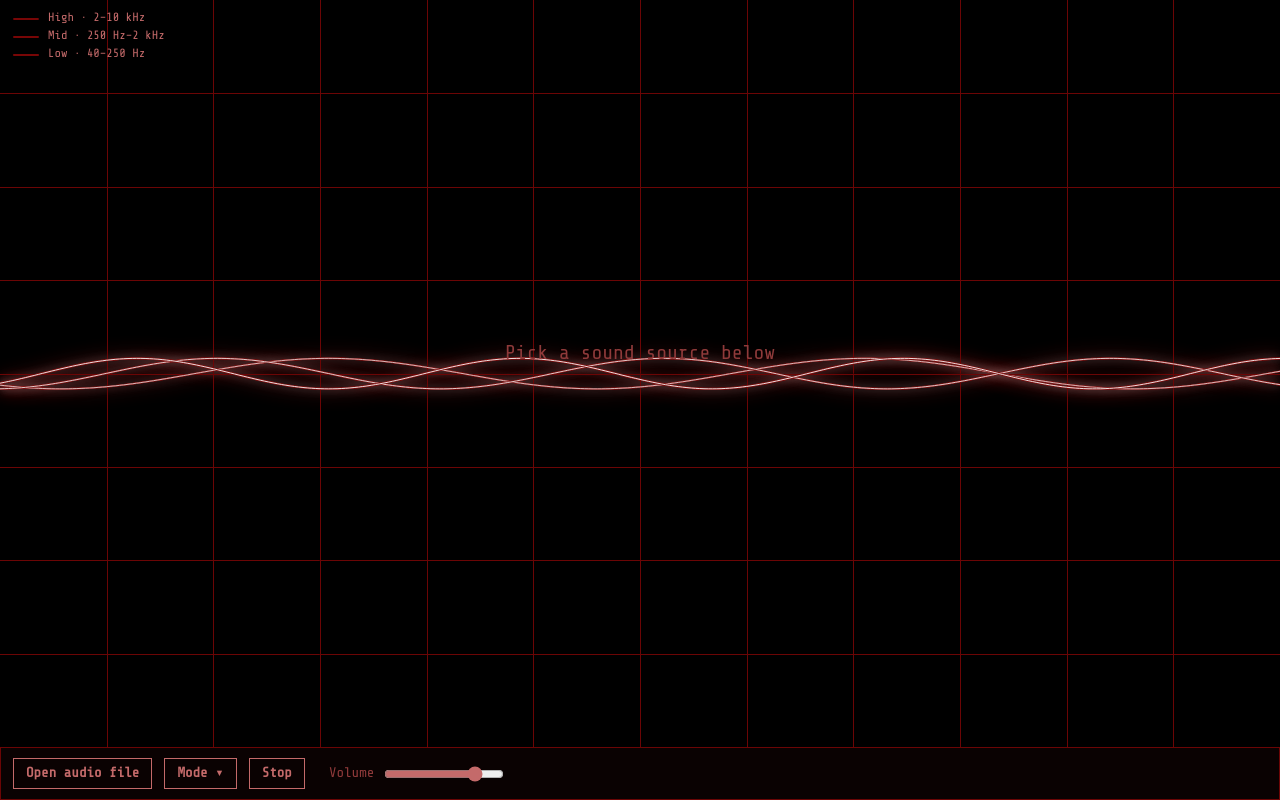
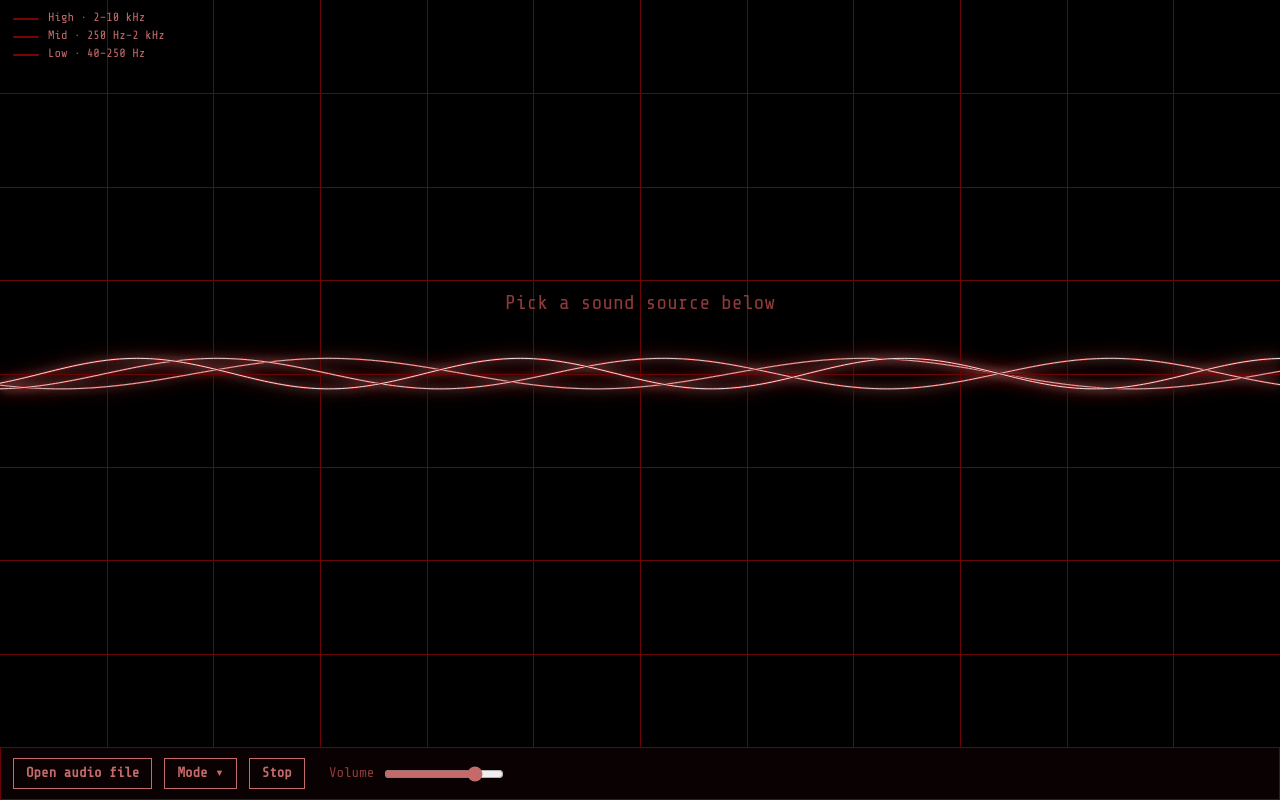
Before and after one commit to MyceliumWall/Audio-Visualizer, a plain HTML site: page index.html in a window 1280 px wide. Drawn offline with nearby package versions, Linux system fonts and the light colour scheme.

Commit message:
Add files via upload

```diff
--- a/index.html
+++ b/index.html
@@ -56,7 +56,7 @@ button:focus-visible,input:focus-visible{outline:2px solid var(--onink);outline-
 
 <script>
 const BG="#000",INK="#c46a6a",MUTE="#8f3a3a",LINE="#6b0505",WAVE="#780606",GLOW_OUTER="#2a0202",GLOW_INNER="#4d0404";
-const SENS=0.2/0.6, FFT=2048, SPEC_FFT=4096, PTS=300, NBARS=72, F_LO=20, F_HI=20000;
+const SENS=0.2/0.6, FFT=2048, SPEC_FFT=4096, PTS=300, NBARS=144, F_LO=20, F_HI=20000;
 const MODES=["Waves","Bars","Mountain"];
 const BANDS=[
   {name:"High",range:"2–10 kHz",     lo:2000,hi:10000,win:256},
@@ -153,7 +153,7 @@ function grid(){
 function hint(){
   g.fillStyle=MUTE;g.font='20px "Share Tech Mono",Menlo,Consolas,monospace';
   g.textAlign="center";g.textBaseline="middle";
-  g.fillText("Pick a sound source below",W/2,H/2-20);
+  g.fillText("Pick a sound source below",W/2,H/2-70);
 }
 function legend(row,name,range,lw){
   const ly=12+row*18;
@@ -208,7 +208,7 @@ function drawBars(){
   bars.forEach((v,i)=>{const x0=i*slot+(slot-bw)/2;bar(x0,base-Math.max(2,v*maxh),x0+bw,base,gl)});
 }
 function drawMountain(){
-  const lw=Math.max(0.8,Math.min(W,H)*0.0022)*1.21,base=H*0.94,maxh=H*0.8,n=200;
+  const lw=Math.max(0.8,Math.min(W,H)*0.0022)*1.21,base=H*0.94,maxh=H*0.8,n=602;
   let v=[];
   for(let i=0;i<n;i++){const p=i/(n-1)*(NBARS-1),k=Math.min(NBARS-2,Math.floor(p)),f=p-k;v.push(bars[k]*(1-f)+bars[k+1]*f)}
   v=v.map((_,i)=>{let s=0;for(let j=-4;j<=4;j++)s+=v[Math.max(0,Math.min(n-1,i+j))];return s/9});
@@ -226,7 +226,7 @@ function frame(){
   if(playing){ mode==="Waves"?analyse():spectrum(); }
   else{
     if(mode!=="Waves")hint();
-    for(let i=0;i<NBARS;i++)bars[i]=0.08+0.05*Math.sin(now/700+i*0.2); // gentle idle motion
+    for(let i=0;i<NBARS;i++)bars[i]=0.08+0.05*Math.sin(now/700+i*0.1); // gentle idle motion
   }
   if(mode==="Waves"){drawWaves(now);if(!playing)hint()}
   else{
```
